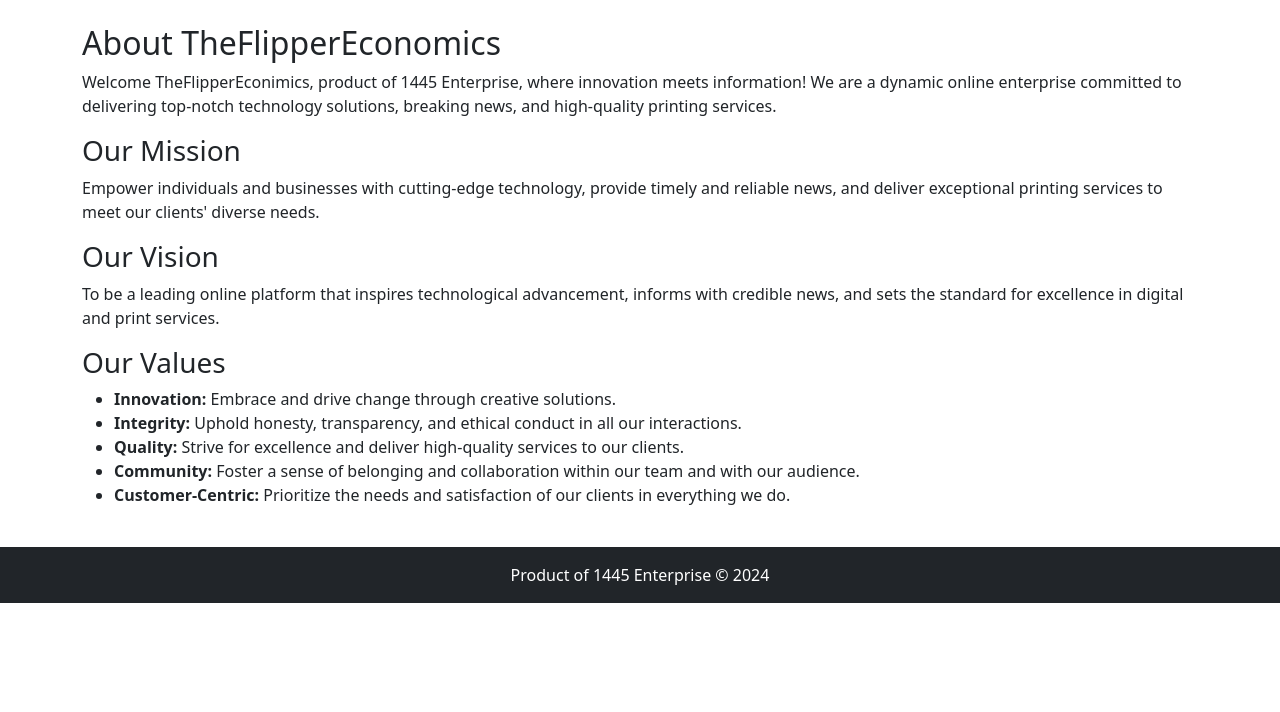
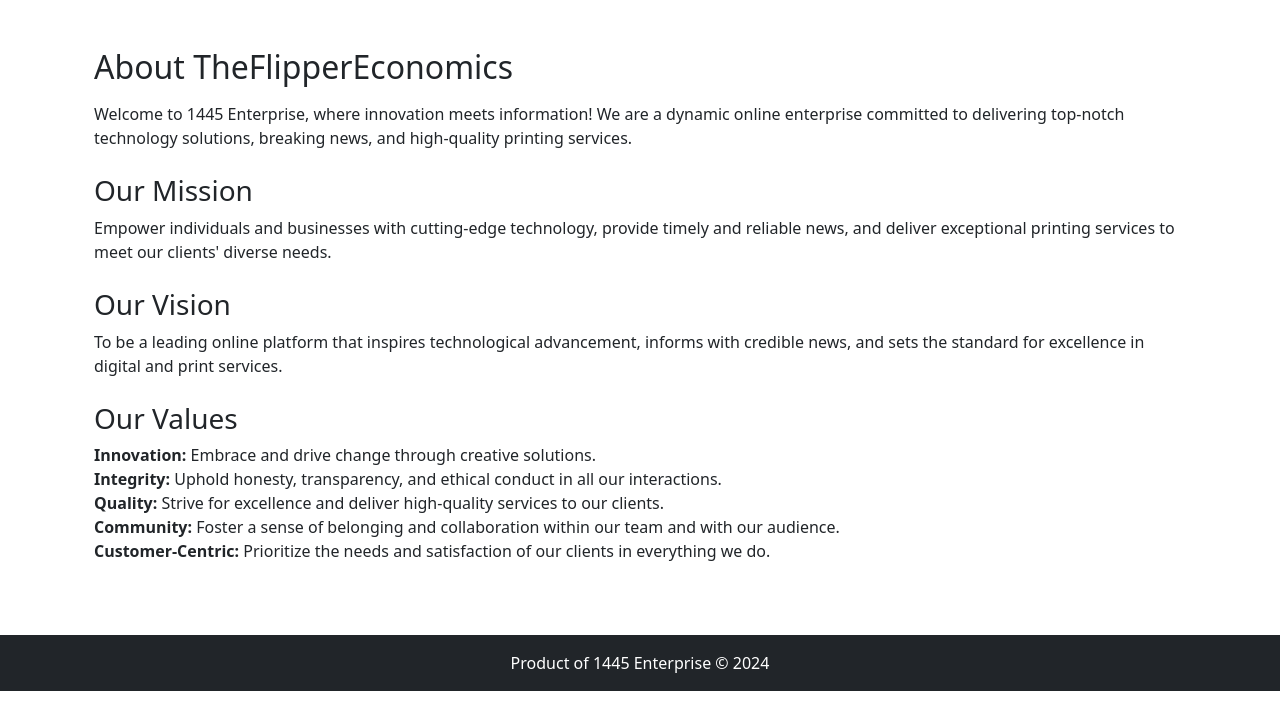
Before and after one commit to a-pacifique/generator, a Django app: page /about-us/ in a window 1280 px wide. Shown: the part 88-800 px from the top of the page. Run offline with Django 4.2, Linux system fonts and the light colour scheme; some libraries are stand-ins or nearby versions.

Commit message:
Update about_us.html

```diff
--- a/Articles/templates/about_us.html
+++ b/Articles/templates/about_us.html
@@ -1,23 +1,22 @@
 <!-- templates/about_us.html -->
 {% extends 'layout.html' %}
 
-{% block title %}About Us - TheFlipperEconomics{% endblock %}
+{% block title %}Who We Are - TheFlipperEconomics{% endblock %}
 
 {% block content %}
-    <main>
-        <section>
-            <article>
-                <h2>About TheFlipperEconomics</h2>
-                <p>Welcome TheFlipperEconimics, product of 1445 Enterprise, where innovation meets information! We are a dynamic online enterprise committed to delivering top-notch technology solutions, breaking news, and high-quality printing services.</p>
+    <section class="container py-4">
+        <article class="mb-4">
+            <h2 class="mb-3">About TheFlipperEconomics</h2>
+            <p>Welcome to 1445 Enterprise, where innovation meets information! We are a dynamic online enterprise committed to delivering top-notch technology solutions, breaking news, and high-quality printing services.</p>
 
-                <h3>Our Mission</h3>
+            <h3 class="mt-4">Our Mission</h3>
             <p>Empower individuals and businesses with cutting-edge technology, provide timely and reliable news, and deliver exceptional printing services to meet our clients' diverse needs.</p>
 
-                <h3>Our Vision</h3>
+            <h3 class="mt-4">Our Vision</h3>
             <p>To be a leading online platform that inspires technological advancement, informs with credible news, and sets the standard for excellence in digital and print services.</p>
 
-                <h3>Our Values</h3>
-                <ul>
+            <h3 class="mt-4">Our Values</h3>
+            <ul class="list-unstyled">
                 <li><strong>Innovation:</strong> Embrace and drive change through creative solutions.</li>
                 <li><strong>Integrity:</strong> Uphold honesty, transparency, and ethical conduct in all our interactions.</li>
                 <li><strong>Quality:</strong> Strive for excellence and deliver high-quality services to our clients.</li>
@@ -26,5 +25,4 @@
             </ul>
         </article>
     </section>
-    </main>
 {% endblock %}
```
Lines whose indentation alone changed are shown as unchanged.
